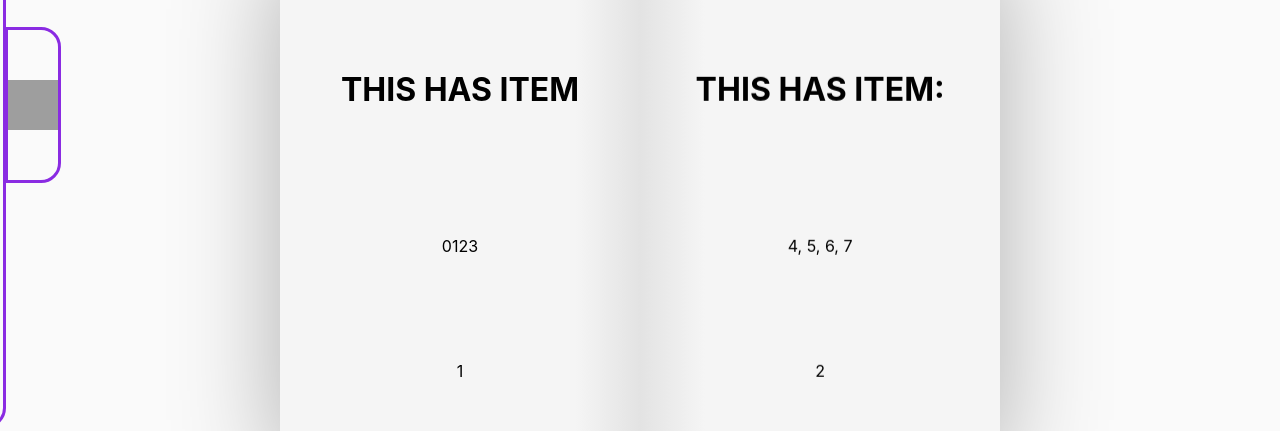
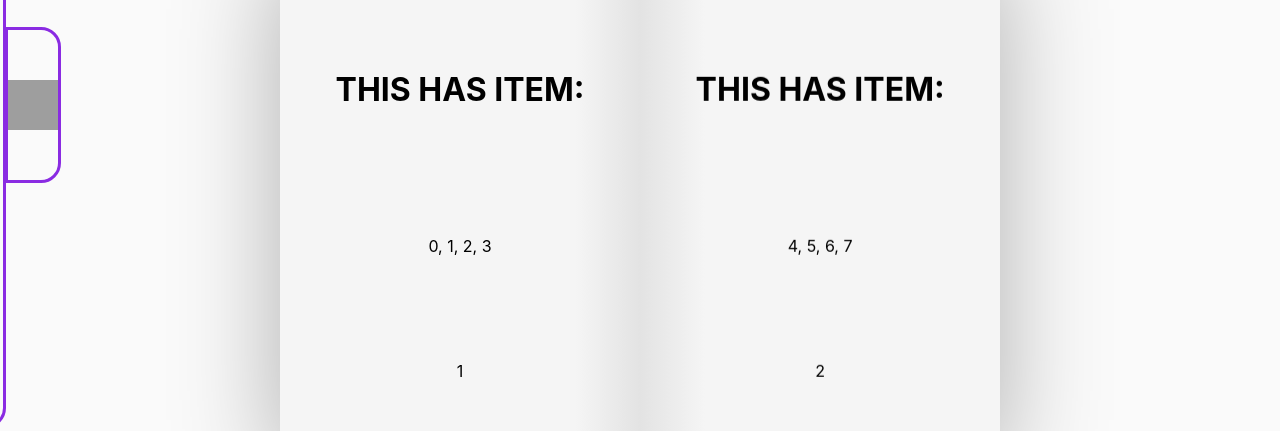
Before and after one commit to TLCheng11/manganime, a React (Create React App) app: page / in a window 1280 px wide. Shown: the part 298-729 px from the top of the page. Built offline with nearby package versions, Linux system fonts and the light colour scheme; grey boxes are pictures that could not be loaded; a web font is replaced by a local one.

Commit message:
fixed pages and item showing error

```diff
--- a/src/components/Container.js
+++ b/src/components/Container.js
@@ -2,35 +2,42 @@ import '../stylesheets/Container.css'
 import Pages from './Pages'
 
 function Container() {
-  const arr = Array.from(Array(50).keys())
-  // console.log(arr)
+  const list = Array.from(Array(50).keys())
+  // console.log(list)
 
-  const pages = arr.slice(4, -(arr.length % 4))
+  const pages = list.slice(4, -(list.length % 4))
   // console.log(showPages)
 
   const pageTags = []
 
   for (let i = 0; i < pages.length; i += 8) {
-    const cur_pages = pages.slice(i, i + 8)
-    pageTags.push(<Pages key={i} items={cur_pages} zIndex={arr.length - i} page={(i + 8) / 8 + 1} />)
+    if (i + 8 > pages.length && Math.ceil(list.length / 4) % 2 !== 0) {
+      const cur_pages = list.slice(i + 4)
+      pageTags.push(<Pages key={i} items={cur_pages} zIndex={list.length - i} page={(i + 4) / 4 + 2} />)
+    } else {
+      const cur_pages = pages.slice(i, i + 8)
+      pageTags.push(<Pages key={i} items={cur_pages} zIndex={list.length - i} page={(i + 4) / 4 + 2} />)
+    }
   }
 
-  console.log(pageTags)
+  // console.log(pageTags)
 
   return (
     <div id='container'>
       <div className="cover">
         <div className="book">
           <div className="book__page book__page--1" >
-            <h1>THIS HAS ITEM</h1>
-            <p>{arr.slice(0, 4)}</p>
+            <h1>THIS HAS ITEM:</h1>
+            <p>{list.slice(0, 4).join(", ")}</p>
             <div className="page__number">1</div>
           </div>
 
           <div className="book__page book__page--last">
-            <h1>THIS HAS ITEM</h1>
-            <p>{arr.slice(-(arr.length % 4))}</p>
-            <div className="page__number">{Math.ceil(arr.length / 4)}</div>
+            <h1>THIS HAS ITEM:</h1>
+            <p>{Math.ceil(list.length / 4) % 2 !== 0 ? <span>Last Page</span> : list.slice(-(list.length % 4)).join(", ")}</p>
+            <div className="page__number">
+              {Math.ceil(list.length / 4) % 2 !== 0 ? Math.ceil(list.length / 4) + 1 : Math.ceil(list.length / 4)}
+            </div>
           </div>
 
           {pageTags}
--- a/src/components/Pages.js
+++ b/src/components/Pages.js
@@ -20,12 +20,12 @@ function Pages({items, zIndex, page}) {
     <div className="book__page book__page--innerpages" style={{zIndex: `${zIndex}`}}>
       <div className="book__page-front" onClick={pageFlip}>
         <h1>THIS HAS ITEM:</h1>
-        <p>{a}, {b}, {c}, {d}</p>
-        <div className="page__number">{page}</div>
+        <p>{items.slice(0, 4).join(", ")}</p>
+        <div className="page__number">{page - 1}</div>
       </div>
       <div className="book__page-back" onClick={pageFlip}>
         <h1>THIS HAS ITEM:</h1>
-        <p>{e}, {f}, {g}, {h}</p>
+        <p>{items.slice(4).join(", ")}</p>
         <div className="page__number">{page}</div>
       </div>
     </div>
```
Also changed, not shown: src/components/App.js (+8 -0 lines).
